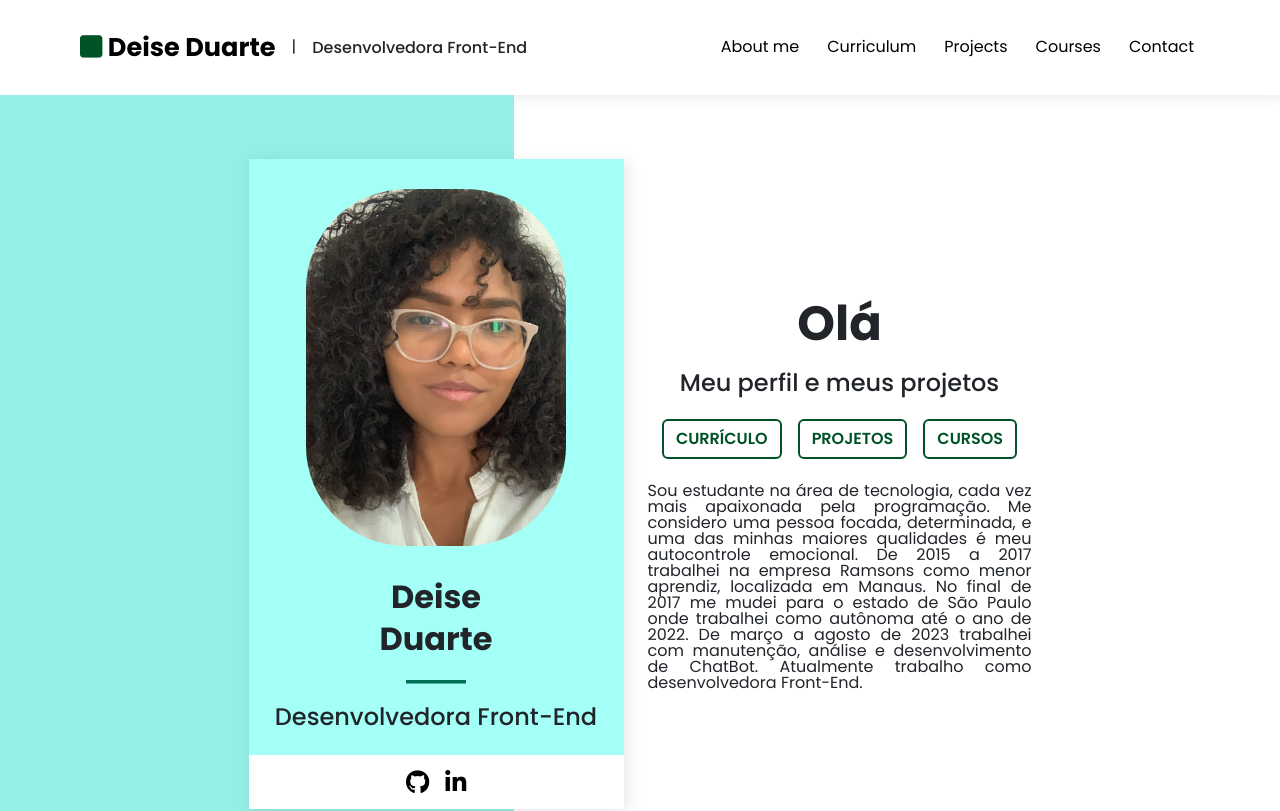
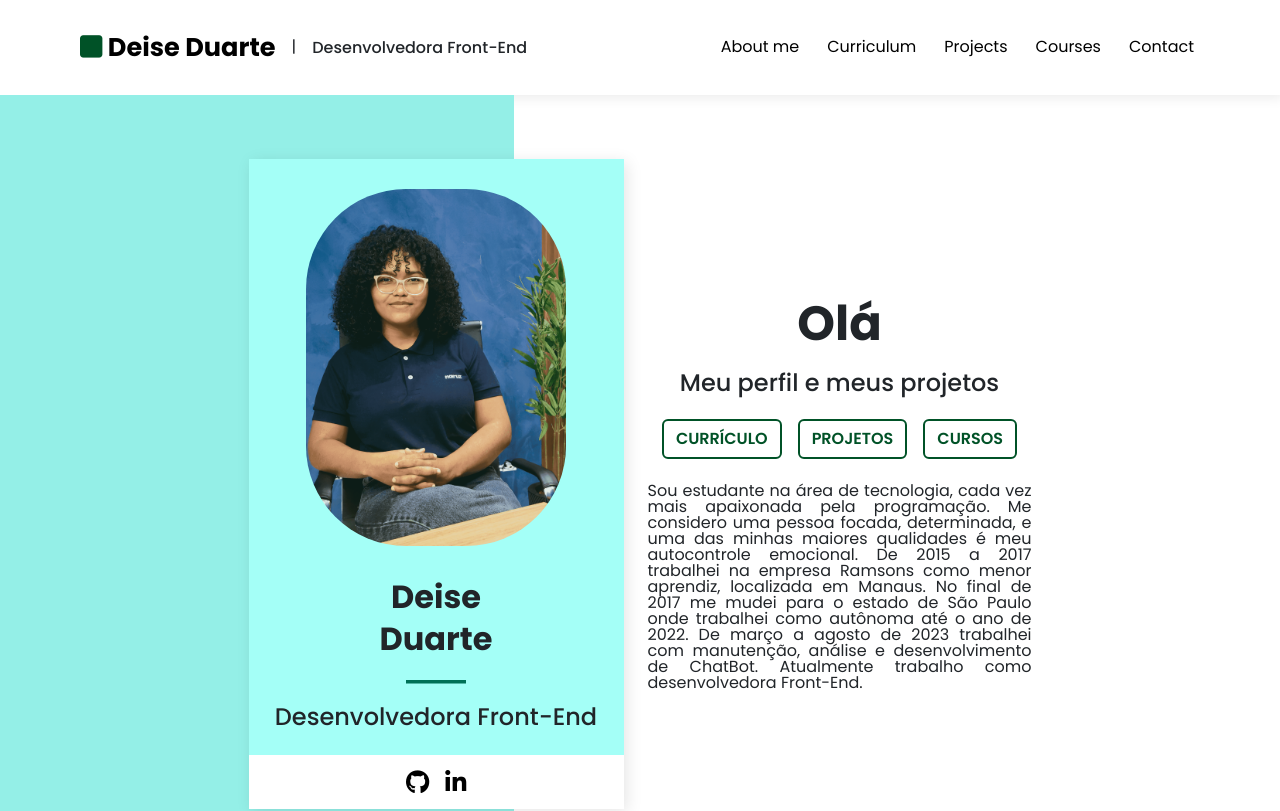
Before and after one commit to vgd15/portifolio, a React (Create React App) app: page / in a window 1280 px wide. Shown: the top 811 px of the page. Built offline with nearby package versions, Linux system fonts and the light colour scheme.

Commit message:
nova foto de perfil

```diff
--- a/src/components/pages/about/about.css
+++ b/src/components/pages/about/about.css
@@ -21,7 +21,8 @@
 
 .home img{
     width: 100%;
-    height: auto;
+    height: 100%;
+    object-fit: cover;
     margin: 0px 0 34px 0;
 }
 
--- a/src/components/pages/about/about.jsx
+++ b/src/components/pages/about/about.jsx
@@ -1,5 +1,5 @@
 import React from "react";
-import profileImage from '../../../img/profileImage.JPG';
+import profileImage from '../../../img/profileImage.png';
 import './about.css';
 
 function About(){
```
Also changed, not shown: src/img/profileImage.png (added).
